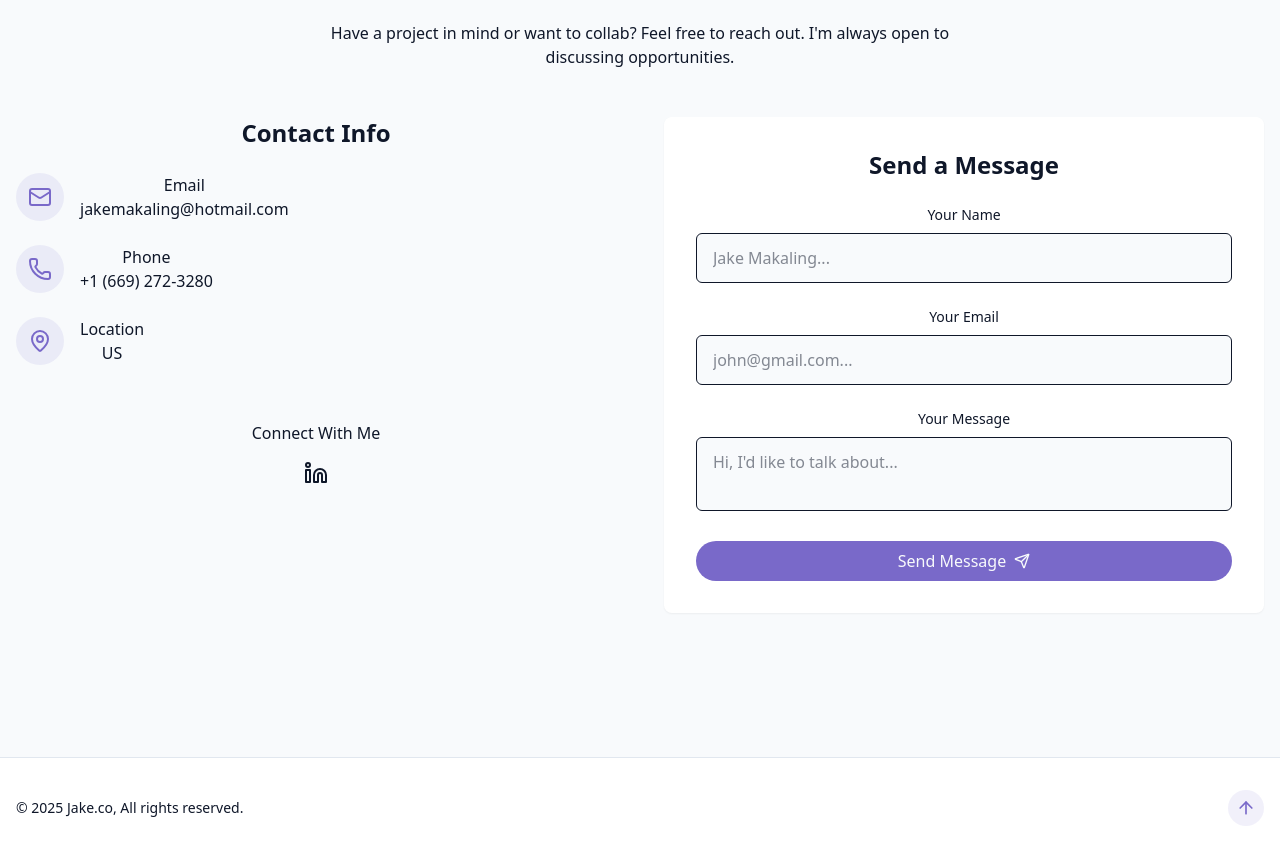
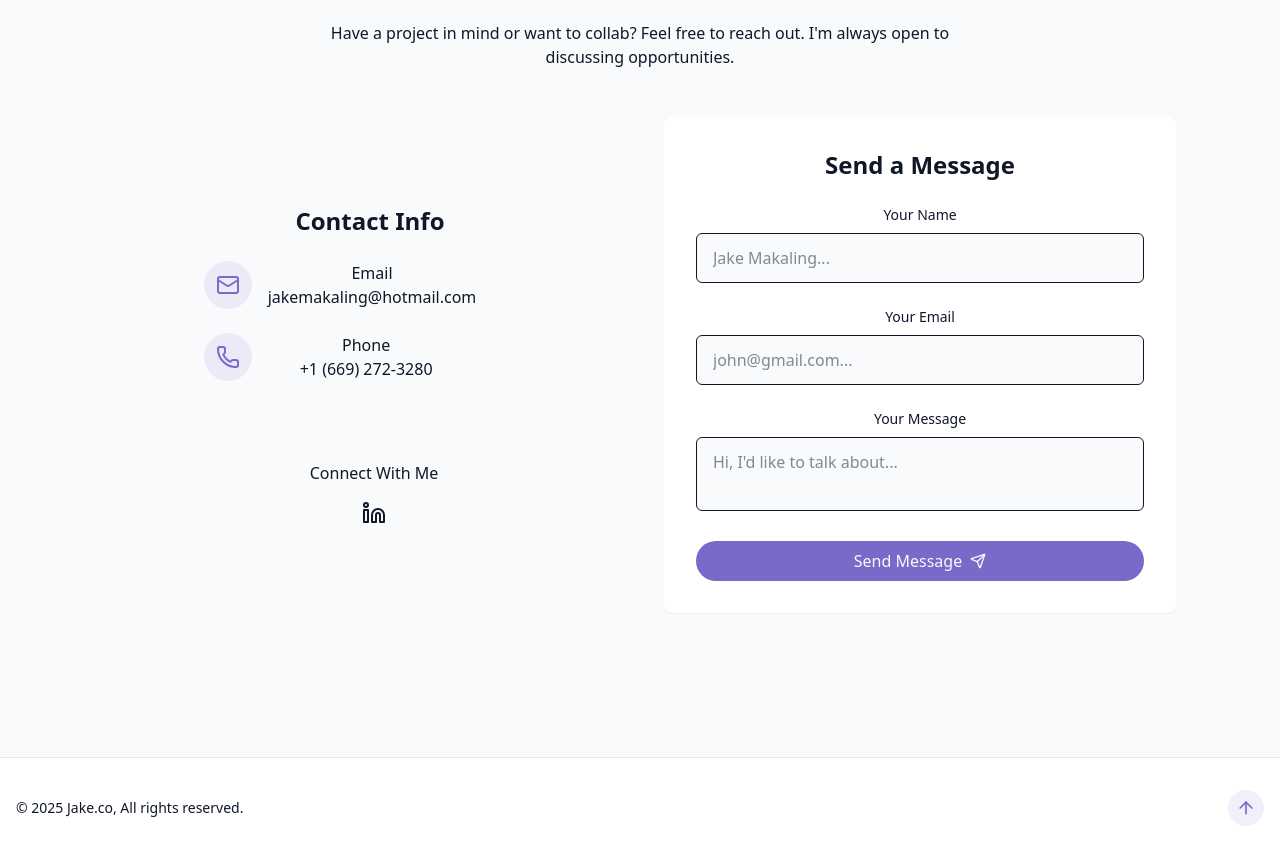
Before and after one commit to jak3ym/officialPortfolio, a React (Vite) app: page / in a window 1280 px wide. Shown: the part 3189-4053 px from the top of the page. Built offline with nearby package versions, Linux system fonts and the light colour scheme.

Commit message:
main: Fixed alignment issues.

```diff
--- a/src/components/ContactSection.jsx
+++ b/src/components/ContactSection.jsx
@@ -44,11 +44,11 @@ export const ContactSection = () => {
                 Have a project in mind or want to collab? Feel free to reach out. I'm always open to discussing opportunities.
             </p>
 
-            <div className = "grid grid-cols-1 md:grid-cols-2 gap-12">
-                <div className="space-y-6">
-                    <h3 className="text-2xl font-semibold mb-6"> Contact Info</h3>
+            <div className = "grid grid-cols-1 md:grid-cols-2 gap-12 mx-auto max-w-6xl items-start">
+                <div className="space-y-12 flex flex-col justify-between h-full justify-center">
+                    <h3 className="text-2xl font-semibold mb-6 ml-15"> Contact Info</h3>
 
-                    <div className="space-y-6 justify-center">
+                    <div className="space-y-6 justify-center grid">
                         <div className="flex items-start space-x-4">
                             <div className="p-3 rounded-full bg-primary/10">
                                 <Mail className="h-6 w-6 text-primary" />
@@ -56,14 +56,14 @@ export const ContactSection = () => {
                             <div>
                                 <h4 className="font-medium"> Email</h4>
                                 <a
-                                    href="mailto:hello@gmail.com"
+                                    href="mailto:jakemakaling@hotmail.com"
                                     className="text-muted-foreground hover:text-primary transition-colors"
                                 >
                                     jakemakaling@hotmail.com
                                 </a>
                             </div>
                         </div>
-                        <div className="flex items-start space-x-4">
+                        <div className="flex items-start space-x-12">
                             <div className="p-3 rounded-full bg-primary/10">
                                 <Phone className="h-6 w-6 text-primary" />
                             </div>
@@ -77,25 +77,11 @@ export const ContactSection = () => {
                                 </a>
                             </div>
                         </div>
-                        <div className="flex items-start space-x-4">
-                            <div className="p-3 rounded-full bg-primary/10">
-                                <MapPin className="h-6 w-6 text-primary" />
-                            </div>
-                            <div>
-                                <h4 className="font-medium"> Location</h4>
-                                <a
-                                    href="mailto:hello@gmail.com"
-                                    className="text-muted-foreground hover:text-primary transition-colors"
-                                >
-                                    US
-                                </a>
-                            </div>
-                        </div>
                     </div>
 
                     <div className="pt-8">
-                        <h4 className="font-medium mb-4"> Connect With Me </h4>
-                        <div className="flex space-x-4 justify-center">
+                        <h4 className="font-medium mb-4 ml-17"> Connect With Me </h4>
+                        <div className="flex space-x-4 justify-center ml-17">
                             <a href="https://www.linkedin.com/in/jakemakaling/" target="_blank">
                                 <Linkedin />
                             </a>
@@ -103,7 +89,7 @@ export const ContactSection = () => {
                     </div>
                 </div>
 
-                <div className="bg-card p-8 rounded-lg shadow-xs" onSubmit={handleSubmit}>
+                <div className="bg-card p-8 rounded-lg shadow-xs max-w-lg w-full" onSubmit={handleSubmit}>
                     <h3 className="text-2xl font-semibold mb-6"> Send a Message</h3>
                     <form className="space-y-6">
                         <div>
```
